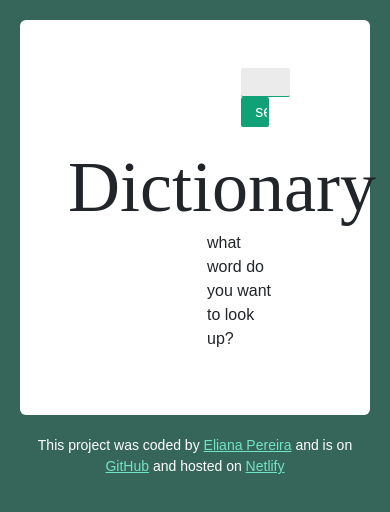
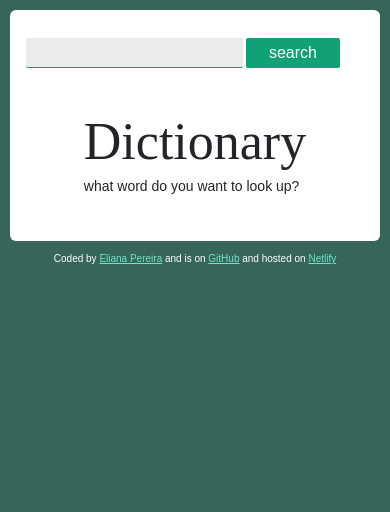
Before and after one commit to Eli032501/dictionary-app-react, a React (Create React App) app: page / in a window 390 px wide. Shown: the top 512 px of the page. Built offline with nearby package versions, Linux system fonts and the light colour scheme; the HTML template or start-up script is replaced by a standard one; a web font is replaced by a local one.

Commit message:
responsive - form and intro

```diff
--- a/src/App.css
+++ b/src/App.css
@@ -2,6 +2,7 @@
   background-color: #fff;
   max-width: 1000px;
   margin: 20px auto;
+  padding: 36px;
   border-radius: 6px;
 }
 
@@ -14,3 +15,13 @@
 .App footer p a {
   color: rgb(115, 227, 199);
 }
+
+@media (max-width: 600px) {
+  .App .app-container {
+    margin: 10px auto;
+    padding: 28px;
+  }
+  .App footer p {
+    font-size: 10px;
+  }
+}
--- a/src/App.js
+++ b/src/App.js
@@ -4,12 +4,12 @@ import Dictionary from "./Dictionary";
 function App() {
   return (
     <div className="App ">
-      <div className="app-container p-5">
+      <div className="app-container ">
         <Dictionary />
       </div>
       <footer>
         <p className="footer-text">
-          This project was coded by{" "}
+          Coded by{" "}
           <a
             href="https://github.com/Eli032501"
             target="_blank"
--- a/src/Dictionary.css
+++ b/src/Dictionary.css
@@ -1,10 +1,14 @@
+.Dictionary form {
+  display: flex;
+  flex-direction: row;
+}
 .Dictionary form .bar-search {
   border: none;
   border-bottom: solid 1.5px #11a176;
   background-color: #3a3f3d1a;
   border-radius: 2px;
   padding: 2px 8px;
-  width: 71%;
+  width: 69%;
 }
 .Dictionary form .btn-submit {
   background-color: #11a176;
@@ -12,5 +16,5 @@
   border-radius: 2px;
   color: #fff;
 
-  width: 28%;
+  width: 30%;
 }
--- a/src/Dictionary.js
+++ b/src/Dictionary.js
@@ -23,9 +23,9 @@ export default function Dictionary() {
   }
   return (
     <div className="Dictionary">
-      <form className="row mb-4" onSubmit={handleSubmit}>
-        <div className="col-8"></div>
-        <div className="col-4 row justify-content-between">
+      <form className=" mb-5 " onSubmit={handleSubmit}>
+        <div className="d-none d-sm-block col-sm-5 col-md-7"></div>
+        <div className="col-12 col-sm-7 col-md-5 row justify-content-between">
           <input className=" bar-search" type="text" onChange={handleUpdate} />
           <input className=" btn-submit" type="submit" value="search" />
         </div>
--- a/src/Results.css
+++ b/src/Results.css
@@ -2,7 +2,7 @@
 .Results h2 {
   font-family: "Kameron", serif;
   font-weight: 400;
-  text-align: center;
+
   font-size: 72px;
   line-height: 1;
 }
@@ -41,3 +41,12 @@
   font-style: italic;
   font-size: 14px;
 }
+@media (max-width: 600px) {
+  .Results h1,
+  .Results h2 {
+    font-size: 52px;
+  }
+  .Results .text-intro {
+    font-size: 14px;
+  }
+}
--- a/src/Results.js
+++ b/src/Results.js
@@ -26,12 +26,10 @@ export default function Results({ results }) {
     );
   } else {
     return (
-      <div className="Results">
-        <h1>Dictionary</h1>
-        <div className="row ">
-          <div className="col-6"></div>
-          <p className="col-4">what word do you want to look up?</p>
-          <div className="col-2"></div>
+      <div className="Results d-flex justify-content-center">
+        <div>
+          <h1>Dictionary</h1>
+          <p className="text-intro">what word do you want to look up?</p>
         </div>
       </div>
     );
--- a/src/index.css
+++ b/src/index.css
@@ -5,3 +5,9 @@ body {
   -moz-osx-font-smoothing: grayscale;
   background-color: rgb(54, 102, 90);
 }
+
+@media (max-width: 600px) {
+  body {
+    margin: 0 10px;
+  }
+}
```
